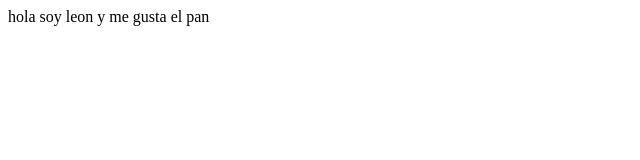
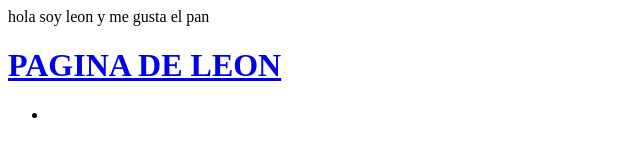
Before and after one commit to leonardoromero777/leonardo_romero, a plain HTML site: page index.html in a window 1280 px wide. Shown: the whole page, without its empty margins (0-640 px from the left). Drawn offline with Linux system fonts and the light colour scheme.

Commit message:
feat: update index.html

```diff
--- a/index.html
+++ b/index.html
@@ -7,5 +7,22 @@
 </head>
 <body>
     hola soy leon y me gusta el pan
+    <header>
+        <h1><a href="index.html">PAGINA DE LEON</a></h1>
+        <nav>
+            <ul>
+                <li>
+                    <a href="sobre mi"></a>
+                </li>
+            </ul>
+        </nav>
+    </header>
+    <main>
+
+    </main>
+    <footer>
+
+    </footer>
 </body>
+
 </html>
```
